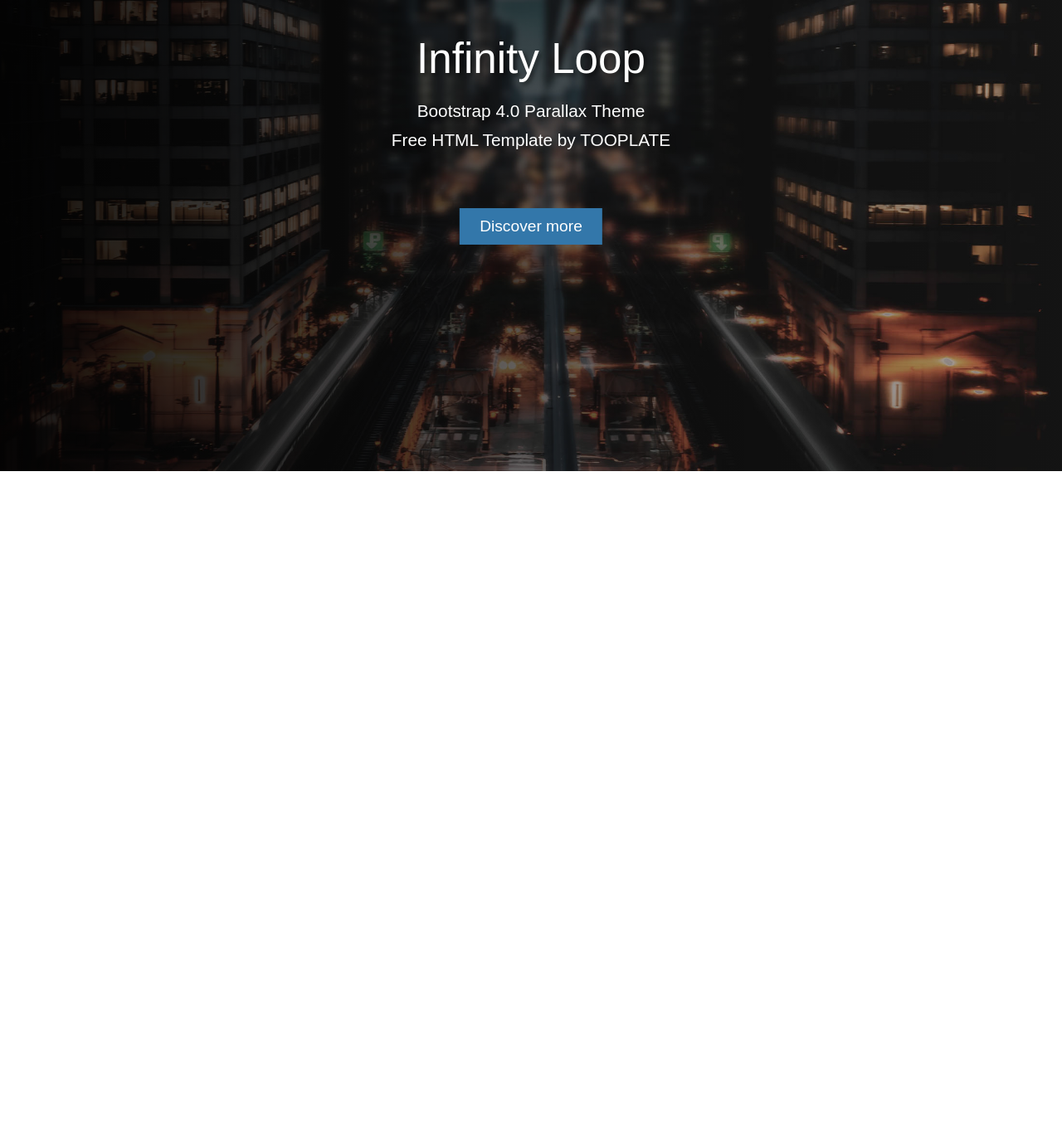
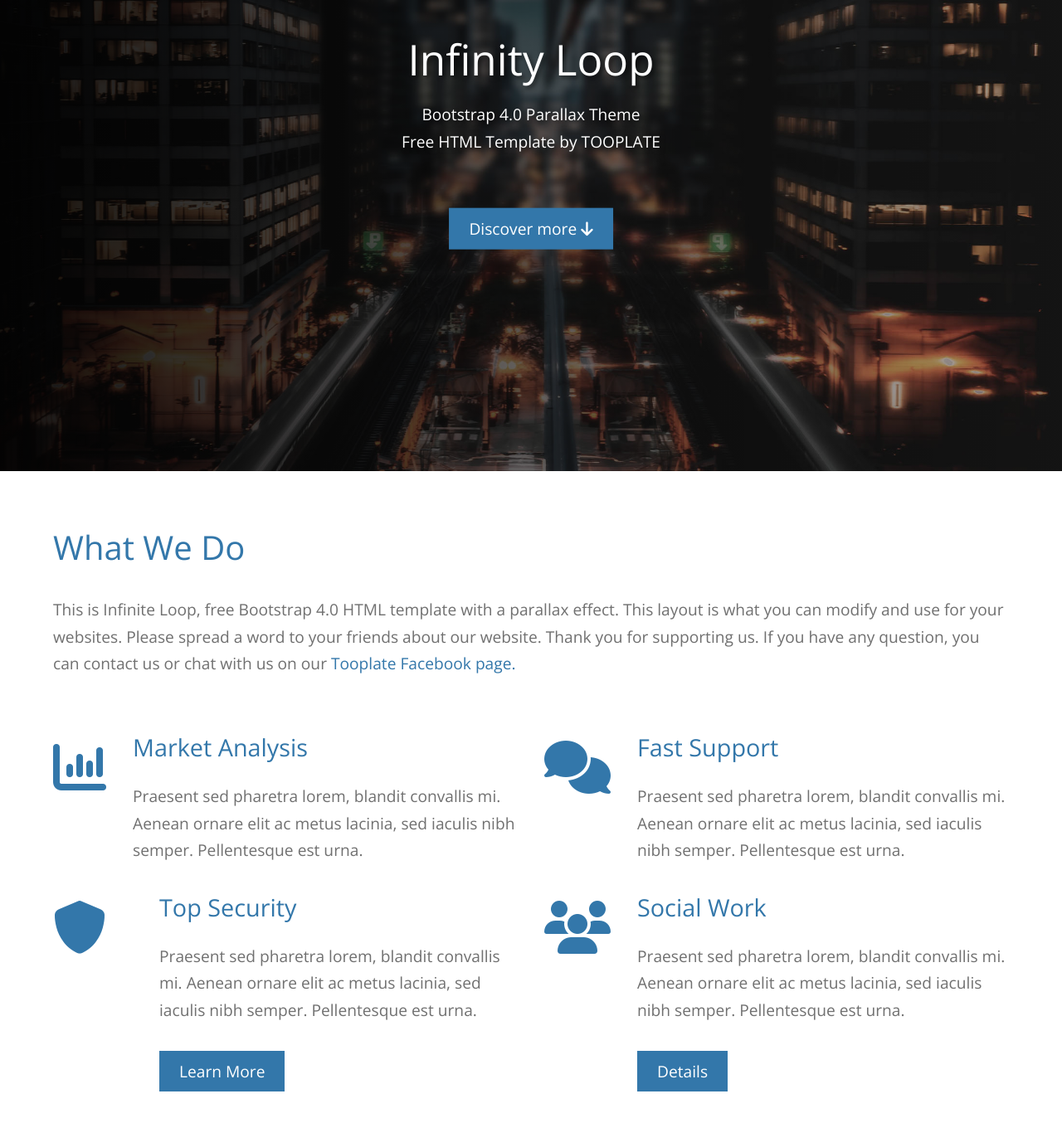
Before and after one commit to timo-tech19/infinity-loop-LP, a website: page index.html in a window 1280 px wide. Shown: the part 232-1586 px from the top of the page at 83% size. Before the commit the page ends 800 px from the top, so only its background shows below. Drawn offline with nearby package versions, Linux system fonts and the light colour scheme.

Commit message:
Completed About Section

```diff
--- a/gulpfile.js
+++ b/gulpfile.js
@@ -1,6 +1,7 @@
-const gulp = require('gulp');
-const sass = require('gulp-sass');
-const browserSync = require('browser-sync').create();
+const gulp = require('gulp'),
+      sass = require('gulp-sass'),
+      browserSync = require('browser-sync').create(),
+      autoprefixer = require('gulp-autoprefixer');
 
 
 // Compile scss to css
@@ -9,19 +10,22 @@ function style() {
     return gulp.src('./src/scss/**/*.scss')
     // pass that file through scss compiler
             .pipe(sass().on('error', sass.logError))
+    // autoprefix compiled css code
+            .pipe(autoprefixer({cascade: false}))
     // set location for compile scss
             .pipe(gulp.dest('./dist/css'))
     // Sync style changes to all browsers
             .pipe(browserSync.stream());
 }
 
+// Watch task
 function watch() {
     browserSync.init({
-        server: {
             baseDir: './'
         }
     });
     gulp.watch('./src/scss/**/*.scss', style);
+    // Reload browser on html/js file changes
     gulp.watch('./**/*.html').on('change', browserSync.reload);
     gulp.watch('./src/js/**/*.js').on('change', browserSync.reload);
 }
--- a/index.html
+++ b/index.html
@@ -3,10 +3,13 @@
 <head>
     <meta charset="UTF-8">
     <meta name="viewport" content="width=device-width, initial-scale=1.0">
-    <title>Sass Landing Page Project</title>
+    <title>Infinity Loop Landing Page Project</title>
+    <link href="https://fonts.googleapis.com/css2?family=Open+Sans:wght@300;400&display=swap" rel="stylesheet">
     <link rel="stylesheet" href="./dist/css/main.css">
 </head>
 <body>
+
+    <!-- HEADER SECTION -->
     <header class="header">
         <div class="container">
             <nav class="nav">
@@ -25,12 +28,53 @@
 
             <div class="hero">
                 <h1 class="hero__title mb--md">Infinity Loop</h1>
-                <p class="hero__sub text">Bootstrap 4.0 Parallax Theme<br>Free HTML Template by TOOPLATE</p>
-                <a href="#" class="btn mt--xl">Discover more</a>
+                <p class="hero__sub text text--white">Bootstrap 4.0 Parallax Theme<br>Free HTML Template by TOOPLATE</p>
+                <a href="#" class="btn btn--hero mt--xl">Discover more <i class="fa fa-arrow-down"></i></a>
             </div>
         </div>
+    </header>
 
-    </header>
+    <!-- SECTION ABOUT -->
+    <section class="section-about">
+        <div class="container">
+            <div class="section__header">
+                <h2 class="heading-1 heading-1--primary">What We Do</h2>
+                <p class="text">This is Infinite Loop, free Bootstrap 4.0 HTML template with a parallax effect. This layout is what you can modify and use for your websites. Please spread a word to your friends about our website. Thank you for supporting us. If you have any question, you can contact us or chat with us on our <a href="#">Tooplate Facebook page.</a></p>
+            </div>
+            <div class="section-about__body mt--xl">
+                <div class="section-about__item">
+                    <span class="icon"><i class="fa fa-bar-chart"></i></span>
+                    <div class="section-about__item__body">
+                        <h3 class="heading-2 heading-2--primary">Market Analysis</h3>
+                        <p class="text">Praesent sed pharetra lorem, blandit convallis mi. Aenean ornare elit ac metus lacinia, sed iaculis nibh semper. Pellentesque est urna.</p>
+                    </div>
+                </div>
+                <div class="section-about__item">
+                    <span class="icon"><i class="fa fa-comments"></i></span>
+                    <div class="section-about__item__body">
+                        <h3 class="heading-2 heading-2--primary">Fast Support</h3>
+                        <p class="text">Praesent sed pharetra lorem, blandit convallis mi. Aenean ornare elit ac metus lacinia, sed iaculis nibh semper. Pellentesque est urna.</p>
+                    </div>
+                </div>
+                <div class="section-about__item">
+                    <span class="icon"><i class="fa fa-shield"></i></span>
+                    <div class="section-about__item__body">
+                        <h3 class="heading-2 heading-2--primary">Top Security</h3>
+                        <p class="text">Praesent sed pharetra lorem, blandit convallis mi. Aenean ornare elit ac metus lacinia, sed iaculis nibh semper. Pellentesque est urna.</p>
+                        <a href="#" class="btn mt--lg">Learn More</a>
+                    </div>
+                </div>
+                <div class="section-about__item">
+                    <span class="icon"><i class="fa fa-users"></i></span>
+                    <div class="section-about__item__body">
+                        <h3 class="heading-2 heading-2--primary">Social Work</h3>
+                        <p class="text">Praesent sed pharetra lorem, blandit convallis mi. Aenean ornare elit ac metus lacinia, sed iaculis nibh semper. Pellentesque est urna.</p>
+                        <a href="#" class="btn mt--lg">Details</a>
+                    </div>
+                </div>
+            </div>
+        </div>
+    </section>
 
     <script src="https://use.fontawesome.com/c7fddcbb91.js"></script>
 </body>
--- a/src/scss/abstracts/_variables.scss
+++ b/src/scss/abstracts/_variables.scss
@@ -1,3 +1,4 @@
 $primary-color: #37A;
+$secondary-color: #D40;
 $text-color: #707070;
 $text-color-white: #fff;
--- a/src/scss/base/_globals.scss
+++ b/src/scss/base/_globals.scss
@@ -9,10 +9,20 @@ html {
 }
 
 body {
-    font-family: Arial, Helvetica, sans-serif;
+    font-family: 'Open Sans', sans-serif;
 }
 
 a {
     text-decoration: none;
-    color: $text-color-white;
+    color: $primary-color;
+    @include transition-ease;
+
+    &:hover {
+        color: $secondary-color;
+    }
 }
+
+
+section {
+    padding: 4rem 0;
+}
--- a/src/scss/base/_typography.scss
+++ b/src/scss/base/_typography.scss
@@ -1,4 +1,30 @@
 .text {
-    font-size: 1.3rem;
+    font-size: 1.2rem;
     line-height: 1.7;
+    color: $text-color;
+    font-weight: 300;
+
+    &--white {
+        color: $text-color-white;
+    }
 }
+
+.heading-1 {
+    font-weight: 400;
+    font-size: 2.5rem;
+    margin-bottom: 2rem;
+
+    &--primary {
+        color: $primary-color;
+    }
+}
+
+.heading-2 {
+    font-weight: 400;
+    font-size: 1.8rem;
+    margin-bottom: 1.5rem;
+
+    &--primary {
+        color: $primary-color;
+    }
+}
--- a/src/scss/components/_btn.scss
+++ b/src/scss/components/_btn.scss
@@ -4,9 +4,20 @@
     padding: .7rem 1.5rem;
     font-weight: 500;
     background-color: $primary-color;
+    color: $text-color-white;
+    transform: translateY(0) scale(1);
     @include transition-ease;
 
-    // &:hover {
-    //     // background-color: lighten(80%);
-    // }
+    &:hover {
+        color: $text-color-white;
+        background-color: lighten( $primary-color, 10%);
+    }
+
+    &--hero {
+        &:hover {
+            color: currentColor;
+            transform: translateY(-5px) scale(1.1);
+            background-color: lighten( $primary-color, 10%);
+        }
+    }
 }
--- /dev/null
+++ b/src/scss/components/_icon.scss
@@ -0,0 +1,5 @@
+.icon {
+    font-size: 4rem;
+    padding-right: 2rem;
+    color: $primary-color;
+}
--- a/src/scss/components/_logo.scss
+++ b/src/scss/components/_logo.scss
@@ -4,6 +4,7 @@
     &__icon:visited {
         font-size: 1.4rem;
         font-weight: 700;
+        color: $text-color-white;
         @include transition-ease;
     }
 
--- /dev/null
+++ b/src/scss/layout/_about.scss
@@ -0,0 +1,20 @@
+.section-about {
+    &__body {
+        display: grid;
+        grid-template-columns: repeat(2, 1fr);
+        grid-template-rows: repeat(2, auto);
+        grid-gap: 2rem;
+    }
+
+    &__item {
+        display: flex;
+        justify-content: space-between;
+        align-items: flex-start;
+
+        &:nth-child(3) {
+            .icon {
+                padding-right: 4rem;
+            }
+        }
+    }
+}
--- a/src/scss/layout/_navigation.scss
+++ b/src/scss/layout/_navigation.scss
@@ -21,6 +21,7 @@
                     display: inline-block;
                     padding: .7rem 1.5rem;
                     font-weight: 500;
+                    color: $text-color-white;
                     @include transition-ease;
                 }
 
--- a/src/scss/main.scss
+++ b/src/scss/main.scss
@@ -7,7 +7,9 @@
 
 @import "components/logo";
 @import "components/btn";
+@import "components/icon";
 
 @import "layout/navigation";
+@import "layout/about";
 
 @import "pages/home";
--- a/src/scss/pages/_home.scss
+++ b/src/scss/pages/_home.scss
@@ -3,6 +3,7 @@
     background-image: linear-gradient(to right, rgba(0,0,0,.9), rgba(0,0,0,.3)), url(../img/infinite-loop-01.jpg);
     background-size: cover;
     background-position: center;
+    background-attachment: fixed;
     height: 100vh;
 
 }
```
Also changed, not shown: package.json (+1 -8 lines), dist/css/main.css.
